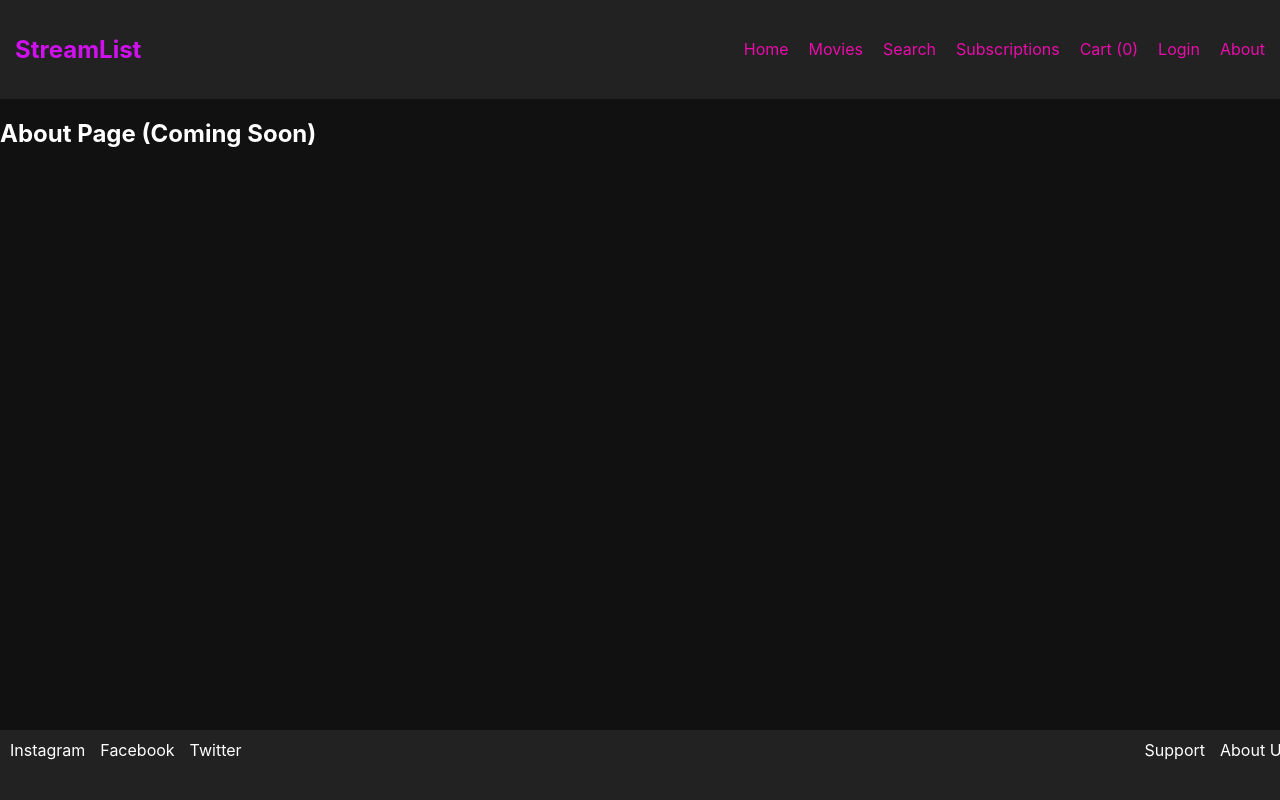
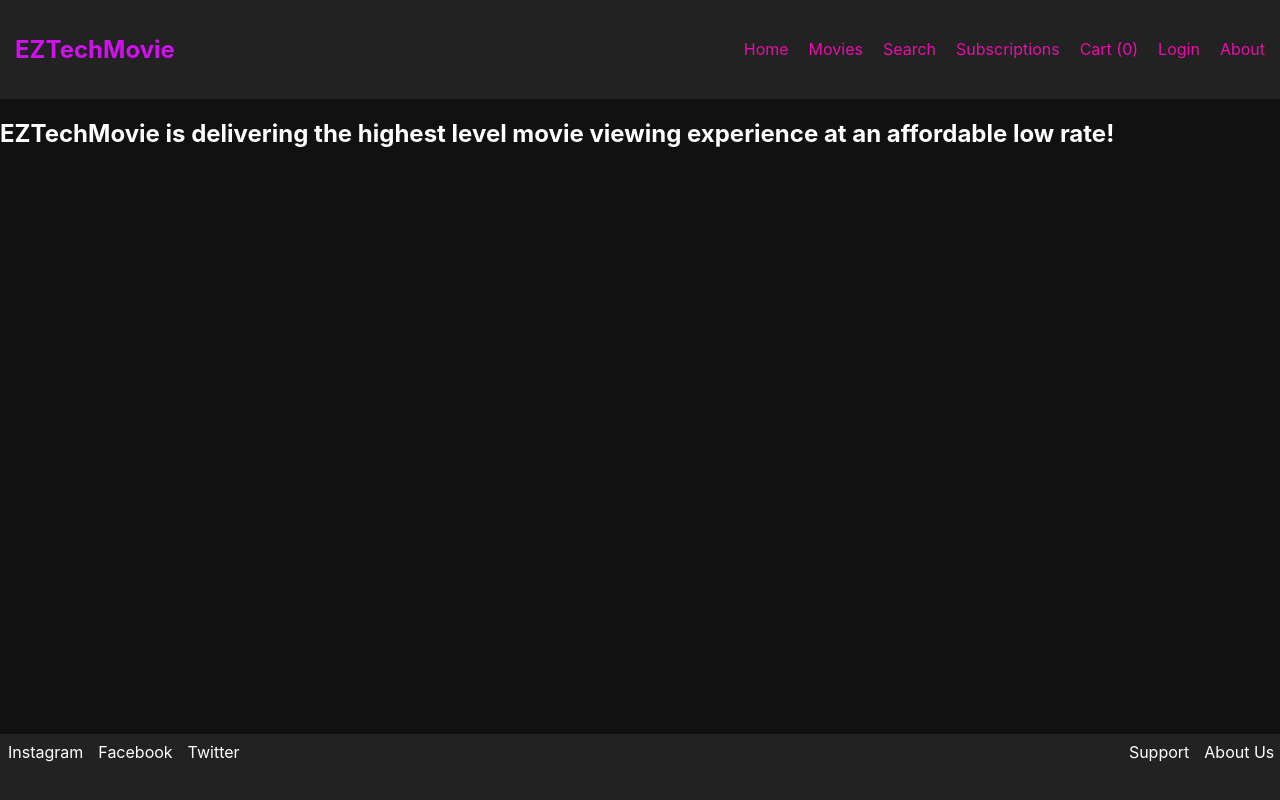
Before and after one commit to Brianthompson212/StreamList, a React (Create React App) app: page /about in a window 1280 px wide. Built offline with nearby package versions, Linux system fonts and the light colour scheme.

Commit message:
Update PWA configuration, service worker, and fix image paths in Movies.js

```diff
--- a/src/components/About.js
+++ b/src/components/About.js
@@ -1,5 +1,5 @@
 import React from "react";
 function About() {
-  return <h2>About Page (Coming Soon)</h2>;
+  return <h2>EZTechMovie is delivering the highest level movie viewing experience at an affordable low rate! </h2>;
 }
 export default About;
--- a/src/components/Footer.css
+++ b/src/components/Footer.css
@@ -3,7 +3,7 @@
     color: white;
     display: flex;
     justify-content: space-between;
-    padding: 10px;
+    padding: 8px;
     position: fixed;
     bottom: 0;
     width: 100%;
--- a/src/components/Footer.js
+++ b/src/components/Footer.js
@@ -11,7 +11,7 @@ function Footer() {
       </div>
       <div className="footer-right">
         <a href="/support">Support</a>
-        <a href="/about">About Us</a>
+        <a href="/about">About Us     ..</a>
       </div>
     </footer>
   );
--- a/src/components/Navbar.js
+++ b/src/components/Navbar.js
@@ -11,7 +11,7 @@ function Navbar({ user, setUser, cartCount }) {
 
   return (
     <nav className="navbar">
-      <h1>StreamList</h1>
+      <h1>EZTechMovie</h1>
       <ul>
         <li><Link to="/">Home</Link></li>
         <li><Link to="/movies">Movies</Link></li>
```
